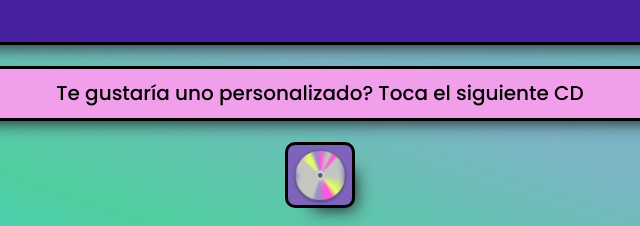
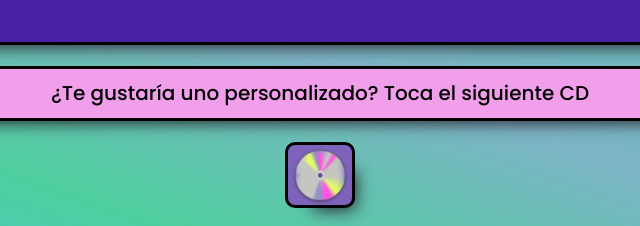
Before and after one commit to Marceraphy/CD-Art-Shop, a plain HTML site: page index.html in a window 1280 px wide. Shown: the part 243-469 px from the top of the page, 320-960 px from the left. Drawn offline with Linux system fonts and the light colour scheme; a web font is replaced by a local one.

Commit message:
Update index.html

```diff
--- a/index.html
+++ b/index.html
@@ -21,7 +21,7 @@
      </header>
 
         <div class="deseo-uno">
-            Te gustaría uno personalizado? Toca el siguiente CD
+            ¿Te gustaría uno personalizado? Toca el siguiente CD
         </div>
         <div class="deseo-uno-CD-container">
             <a href="#footeranchor"><img class="deseo-uno-CD-disco" src="img/Icons/—Pngtree—colorful cd design_6965652.png" alt=""></a>
```
